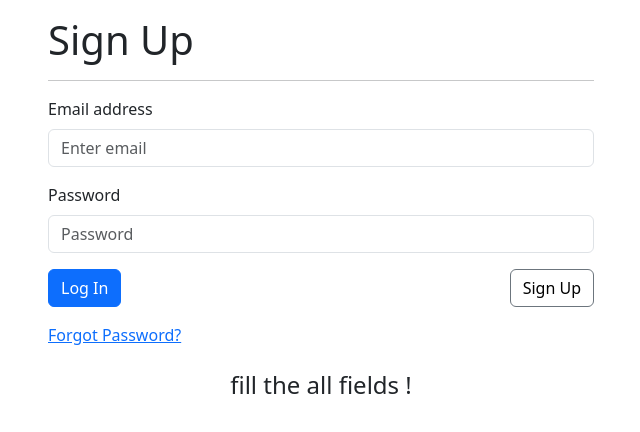
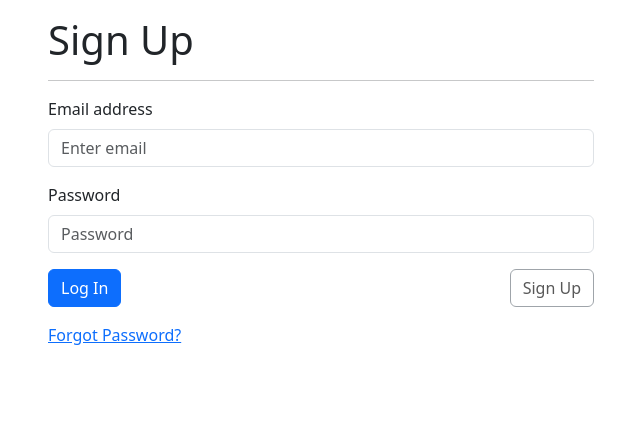
Before and after one commit to methmaaravinda/reactJs_jwt_authentication, a React (Create React App) app: page /signup in a window 1280 px wide. Shown: the top 432 px of the page, without its empty margins (319-959 px from the left). Built offline with nearby package versions, Linux system fonts and the light colour scheme.

Commit message:
change code to error handling

```diff
--- a/src/App.js
+++ b/src/App.js
@@ -1,10 +1,10 @@
 import React, { useEffect, useState } from 'react'
 import Login from './Login'
 import "bootstrap/dist/css/bootstrap.min.css"
-import User from './User'
 import { Route, Routes } from 'react-router-dom'
 import SignUp from './SignUp'
 import { QueryClient, QueryClientProvider } from 'react-query'
+import Inside from './Inside'
 
 function App() {
   const queryClient=new QueryClient();
@@ -14,6 +14,7 @@ function App() {
         <Routes>
           <Route path='/' element={<Login/>} />
           <Route path='/signup' element={<SignUp/>} />
+          <Route path='/inside' element={<Inside/>} />
         </Routes>
       </div>
     </QueryClientProvider>
--- a/src/Login.js
+++ b/src/Login.js
@@ -1,174 +1,95 @@
-import Button from 'react-bootstrap/Button';
-import Form from 'react-bootstrap/Form';
-import Container from 'react-bootstrap/Container';
-import { Row, Col, Spinner } from 'react-bootstrap';
-import { useContext, useEffect, useState } from 'react';
-import axios from 'axios';
-import {axiosPrivate} from "./axios/axios"
-import { AuthContext } from './context/AuthContext';
-import "./css/login.css"
-import { useNavigate } from 'react-router-dom';
-import {logingQuery} from "./servicers/queries";
-import { useQuery } from 'react-query';
+import Button from "react-bootstrap/Button";
+import Form from "react-bootstrap/Form";
+import Container from "react-bootstrap/Container";
+import { Row, Col, Spinner } from "react-bootstrap";
+import { useState } from "react";
+import { logingQuery } from "./servicers/queries";
+import "./css/login.css";
+import { useNavigate } from "react-router-dom";
+import { useQuery } from "react-query";
 
 function Login() {
-  const [user, setUser]=useState({email:"", password:"", accessToken:""});
-  const [endPoint, setEndPoint]=useState({endPoint: ""});
-  const {user:User, setUser:SetUser}=useContext(AuthContext);
-  const navigate=useNavigate();
-
-  // useEffect(()=>{
-  //   const controller=new AbortController();
-  //   if(endPoint.endPoint=="signUp"){
-  //     const handleSignUp = async () => {
-  //       try{
-  //         const res=await axios.post(
-  //           "http://localhost:3000/signUp",
-  //           {user},
-  //           {signal:controller.signal}
-  //         );
-  //         console.log(res)
-  //       }catch(err){
-  //         console.log(err+" error from signUp ")
-  //       }
-  //     }
-  //     handleSignUp()
-  //   }
-
-  //   if(endPoint.endPoint=="login"){
-  //     const handleLogin = async () => {
-  //       try{
-  //         setLoging(prev=> ({...prev, isLoading: true}))
-  //         const res=await axios.post("http://localhost:3000/login",
-  //           {user},
-  //           {
-  //             withCredentials:true,
-  //             signal:controller.signal
-  //           }
-  //         );
-  //         setLoging(prev=>({...prev, isLoading:false, data: res?.data}))
-  //         const accessToken =res?.data?.accessToken;
-  //         setUser(prev=> ({...prev, accessToken}))
-  //         SetUser(prev=> ({...prev, accessToken}))
-  //       }catch(err){
-  //         setLoging(prev=> ({...prev, isLoading:false, error: err }))
-  //         console.log(err+" error from loging! ")
-  //       }
-  //     }
-  //     handleLogin()
-  //   }
-
-  //   if(endPoint.endPoint=="refreshToken"){
-  //     const handleClick=async()=>{
-  //       try{
-  //         const res=await axios.get(
-  //           'http://localhost:3000/refreshToken',
-  //           {
-  //             withCredentials:true,
-  //             signal:controller.signal
-  //           }
-  //         );
-  //         console.log("refreshToken", res.data);
-  //         setUser(prev=> ({...prev, accessToken: res.data?.accessToken}))
-  //       }catch(err){
-  //         console.log("error from refresh token!",err)
-  //       }
-  //     }
-  //     handleClick()
-  //   }
-
-  //   if(endPoint.endPoint=="hello"){
-  //     const handleClickTest=async()=>{
-  //       try{
-  //         const res=await axiosPrivate.get(
-  //           'http://localhost:3000/hello',
-  //           {
-  //             headers:{
-  //               Authorization: `Bearer ${user.accessToken}`
-  //             },
-  //             signal:controller.signal
-  //           }
-  //         );
-  //         console.log(res);
-  //       }catch(err){
-  //         console.log("error from hello ",err)
-  //       }
-  //     }
-  //     handleClickTest()
-  //   }
-
-  //   return(()=>{
-  //     controller.abort()
-  //   })
-
-  // },[endPoint])
-
-  // const spinner = loging.isLoading && (
-  //   <Spinner
-  //     as="span"
-  //     animation="border"
-  //     size="sm"
-  //     role="status"
-  //     aria-hidden="true"
-  //   />
-  // );
-  const {isLoading, data, isError, error, isFetching, refetch: loginRequest}=
-    useQuery("login", ()=>logingQuery(user));
-
-  if(isLoading)return <h1>Loading ....</h1>;
-  // if(isError)return <h1>{error.message}</h1>;
-  if(isFetching) return <h1>data fetching...</h1>;
+  const [user, setUser] = useState({
+    email: "",
+    password: "",
+    accessToken: "",
+  });
+  const [fetchError, setFetchError] = useState(false);
+  const navigate = useNavigate();
+  const { isLoading, data, isError, error, isFetching, refetch } = useQuery(
+    "login",
+    () => logingQuery(user),
+    {
+      enabled: false,
+      onError: () => setFetchError(true),
+      onSuccess: () => navigate("/inside"),
+      retry: 0,
+    }
+  );
 
   return (
     <Container>
       <Row className="justify-content-center mt-3">
         <Col lg={6}>
-          <h1>Login</h1>
+          <h1>Login </h1>
           <hr />
           <Form>
             <Form.Group className="mb-3" controlId="formBasicEmail">
               <Form.Label>Email address</Form.Label>
               <Form.Control
-                // className={loging?.error ? "err_border_clr": ""}
                 type="email"
                 placeholder="Enter email"
-                onChange={(e)=> setUser(prev=> ({...prev, email:e.target.value}))}
+                onChange={(e) => {
+                  setUser((prev) => ({ ...prev, email: e.target.value }));
+                  setFetchError((prev) => prev && !prev);
+                }}
+                value={user?.email}
               />
             </Form.Group>
-
             <Form.Group className="mb-3" controlId="formBasicPassword">
               <Form.Label>Password</Form.Label>
               <Form.Control
-                // className={loging?.error ? "err_border_clr": ""}
                 type="password"
                 placeholder="Password"
-                onChange={(e)=> setUser(prev=> ({...prev, password:e.target.value}))}
-                // onFocus={(e)=> setLoging(prev=> (prev.error ?{...prev, error: false} : prev) )}
+                onChange={(e) => {
+                  setUser((prev) => ({ ...prev, password: e.target.value }));
+                  setFetchError((prev) => prev && !prev);
+                }}
+                value={user?.password}
               />
             </Form.Group>
             <div className="d-flex justify-content-between align-items-center">
               <Button
                 variant="primary"
                 type="submit"
-                onClick={(e)=>{ e.preventDefault(); loginRequest();}}
+                onClick={() => navigate("/signUp")}
               >
-                {/* {spinner} */}
-                Log In
+                Sign Up
               </Button>
               <Button
-                    variant="secondary"
-                    style={{
-                        backgroundColor: 'white',
-                        color: 'black',
-                        transition: 'background-color 0.3s, color 0.3s',
-                        ':hover': {
-                          backgroundColor: 'black',
-                          color: 'white',
-                        },
-                    }}
-                    onClick={()=> navigate("/signUp")}
-                >
-                Sign Up
+                disabled={!(user?.email && user?.password)}
+                variant="secondary"
+                style={{
+                  backgroundColor: "white",
+                  color: "black",
+                  transition: "background-color 0.3s, color 0.3s",
+                  ":hover": {
+                    backgroundColor: "black",
+                    color: "white",
+                  },
+                }}
+                onClick={() => {
+                  refetch();
+                  !isError &&
+                    setUser((prev) => ({ ...prev, email: "", password: "" }));
+                }}
+              >
+                {isLoading && (
+                  <>
+                    <Spinner animation="grow" size="sm" /> &nbsp;
+                  </>
+                )}
+                Login
               </Button>
             </div>
           </Form>
@@ -177,6 +98,13 @@ function Login() {
           </div>
         </Col>
       </Row>
+      <Row className="justify-content-center mt-3 ">
+        <Col className="" lg={6}>
+          <h1 className="text-center bg-danger">
+            {fetchError && error?.message}
+          </h1>
+        </Col>
+      </Row>
     </Container>
   );
 }
--- a/src/SignUp.js
+++ b/src/SignUp.js
@@ -1,22 +1,29 @@
-import Button from 'react-bootstrap/Button';
-import Form from 'react-bootstrap/Form';
-import Container from 'react-bootstrap/Container';
-import { Row, Col, Spinner } from 'react-bootstrap';
-import { useState } from 'react';
-import {signUpQuery} from './servicers/queries';
-import "./css/login.css"
-import { useNavigate } from 'react-router-dom';
-import { useQuery } from 'react-query';
-import {objectIsEmpty} from './servicers/validations';
+import Button from "react-bootstrap/Button";
+import Form from "react-bootstrap/Form";
+import Container from "react-bootstrap/Container";
+import { Row, Col, Spinner } from "react-bootstrap";
+import { useState } from "react";
+import { signUpQuery } from "./servicers/queries";
+import "./css/login.css";
+import { useNavigate } from "react-router-dom";
+import { useQuery } from "react-query";
 
 function SignUp() {
-    const [user, setUser]=useState({email:"", password:"", accessToken:""});
-    const navigate=useNavigate();
-    const {isLoading, data, isError, error, isFetching, refetch}=
-        useQuery(
+  const [user, setUser] = useState({
+    email: "",
+    password: "",
+    accessToken: "",
+  });
+  const [fetchError, setFetchError] = useState(false);
+  const navigate = useNavigate();
+  const { isLoading, data, isError, error, isFetching, refetch } = useQuery(
     "signUp",
-            ()=> signUpQuery(user),
-            {enabled: false}
+    () => signUpQuery(user),
+    {
+      enabled: false,
+      onError: () => setFetchError(true),
+      retry: 0,
+    }
   );
 
   return (
@@ -27,24 +34,26 @@ function SignUp() {
           <hr />
           <Form>
             <Form.Group className="mb-3" controlId="formBasicEmail">
-                <Form.Label >Email address</Form.Label>
+              <Form.Label>Email address</Form.Label>
               <Form.Control
                 type="email"
                 placeholder="Enter email"
-                    onChange={(e) =>
-                    setUser((prev) => ({ ...prev, email: e.target.value }))
-                    }
+                onChange={(e) => {
+                  setUser((prev) => ({ ...prev, email: e.target.value }));
+                  setFetchError((prev) => prev && !prev);
+                }}
                 value={user?.email}
               />
             </Form.Group>
             <Form.Group className="mb-3" controlId="formBasicPassword">
-                <Form.Label >Password</Form.Label>
+              <Form.Label>Password</Form.Label>
               <Form.Control
                 type="password"
                 placeholder="Password"
-                    onChange={(e) =>
-                    setUser((prev) => ({ ...prev, password: e.target.value }))
-                    }
+                onChange={(e) => {
+                  setUser((prev) => ({ ...prev, password: e.target.value }));
+                  setFetchError((prev) => prev && !prev);
+                }}
                 value={user?.password}
               />
             </Form.Group>
@@ -52,11 +61,12 @@ function SignUp() {
               <Button
                 variant="primary"
                 type="submit"
-                    onClick={()=> navigate("/")}
+                onClick={() => navigate("/")}
               >
                 Log In
               </Button>
               <Button
+                disabled={!(user?.email && user?.password)}
                 variant="secondary"
                 style={{
                   backgroundColor: "white",
@@ -67,11 +77,18 @@ function SignUp() {
                     color: "white",
                   },
                 }}
-                    onClick={()=>{
+                onClick={() => {
                   refetch();
-                        isError && setUser(prev=>({...prev, email:"", password:""}));
-                    } }
+                  !isError &&
+                    setUser((prev) => ({ ...prev, email: "", password: "" }));
+                }}
               >
+                {isLoading && (
+                  <>
+                    {" "}
+                    <Spinner animation="grow" size="sm" /> &nbsp;{" "}
+                  </>
+                )}
                 Sign Up
               </Button>
             </div>
@@ -82,13 +99,10 @@ function SignUp() {
         </Col>
       </Row>
       <Row className="justify-content-center mt-3 ">
-            <Col className='' lg={6}>
-                <h1 className='text-center bg-danger'>
-                    {isError && error.message}
+        <Col className="" lg={6}>
+          <h1 className="text-center bg-danger">
+            {fetchError && error?.message}
           </h1>
-                <h4 className='text-center'>
-                    {objectIsEmpty(user) && "fill the all fields !"}
-                </h4>
         </Col>
       </Row>
     </Container>
--- a/src/servicers/queries.js
+++ b/src/servicers/queries.js
@@ -1,5 +1,5 @@
-import {axiosPrivate} from '../axios/axios'
-//endPoints
+import {axiosPrivate} from '../axios/axios';
+
 const SIGNUP_URL="http://localhost:3000/signUp";
 const LOGIN_URL="http://localhost:3000/login";
 
--- a/src/servicers/validations.js
+++ /dev/null
@@ -1,9 +0,0 @@
-export const objectIsEmpty = (obj) => {
-    const fields = Object.keys(obj);
-
-    for (let i = 0; i < fields.length; i++) {
-      const field = fields[i];
-      if (!obj[field] || obj[field] === "") return true;
-    }
-    return false;
-}
```
Also changed, not shown: src/Inside.js (added, +11 -0 lines). Lines whose indentation alone changed are shown as unchanged.
